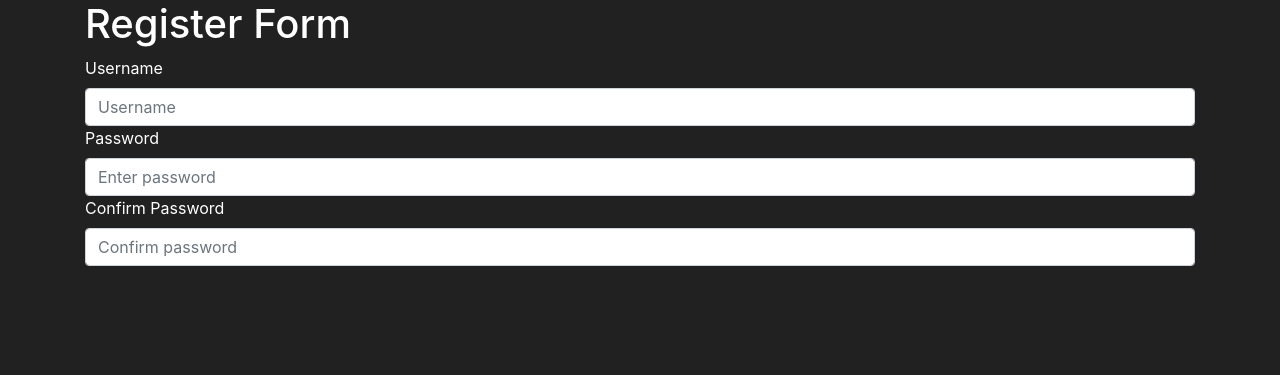
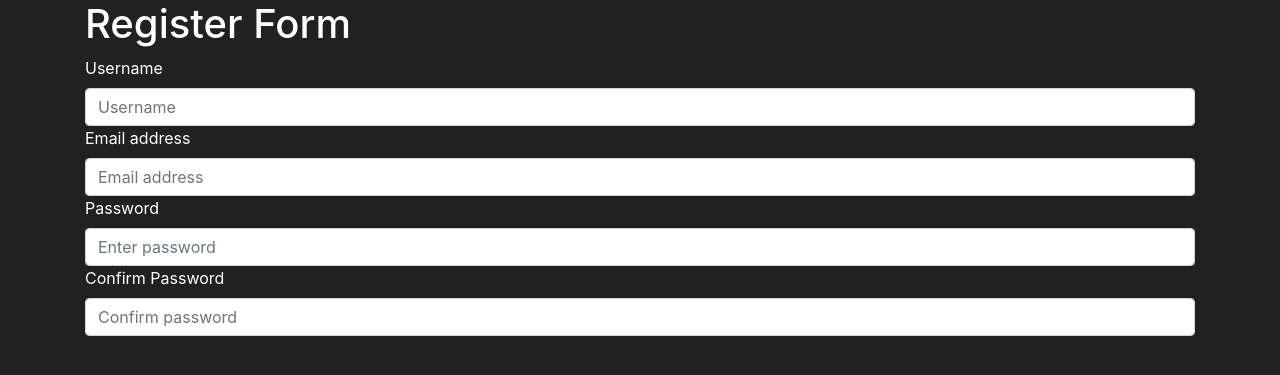
Before and after one commit to GeraldIhekwaba/CA2project, a Flask app: template market/templates/register.html in a window 1280 px wide. Shown: the part 56-431 px from the top of the page. Run offline with Flask 3, Linux system fonts and the light colour scheme; the template is opened without the code that fills it: values that come from a table or form of the project are taken from there, others are empty; some libraries are stand-ins or nearby versions.

Commit message:
error in email tag

```diff
--- a/market/templates/register.html
+++ b/market/templates/register.html
@@ -10,8 +10,8 @@ Register Page
             {{ form.username.label() }}
             {{ form.username(class="form-control", placeholder="Username") }}
 
-            {{ form.email.label() }}
-            {{ form.email(class="form-control", placeholder="Email address") }}
+            {{ form.email_address.label() }}
+            {{ form.email_address(class="form-control", placeholder="Email address") }}
 
             {{ form.password1.label() }}
             {{ form.password1(class="form-control", placeholder="Enter password") }}
```
